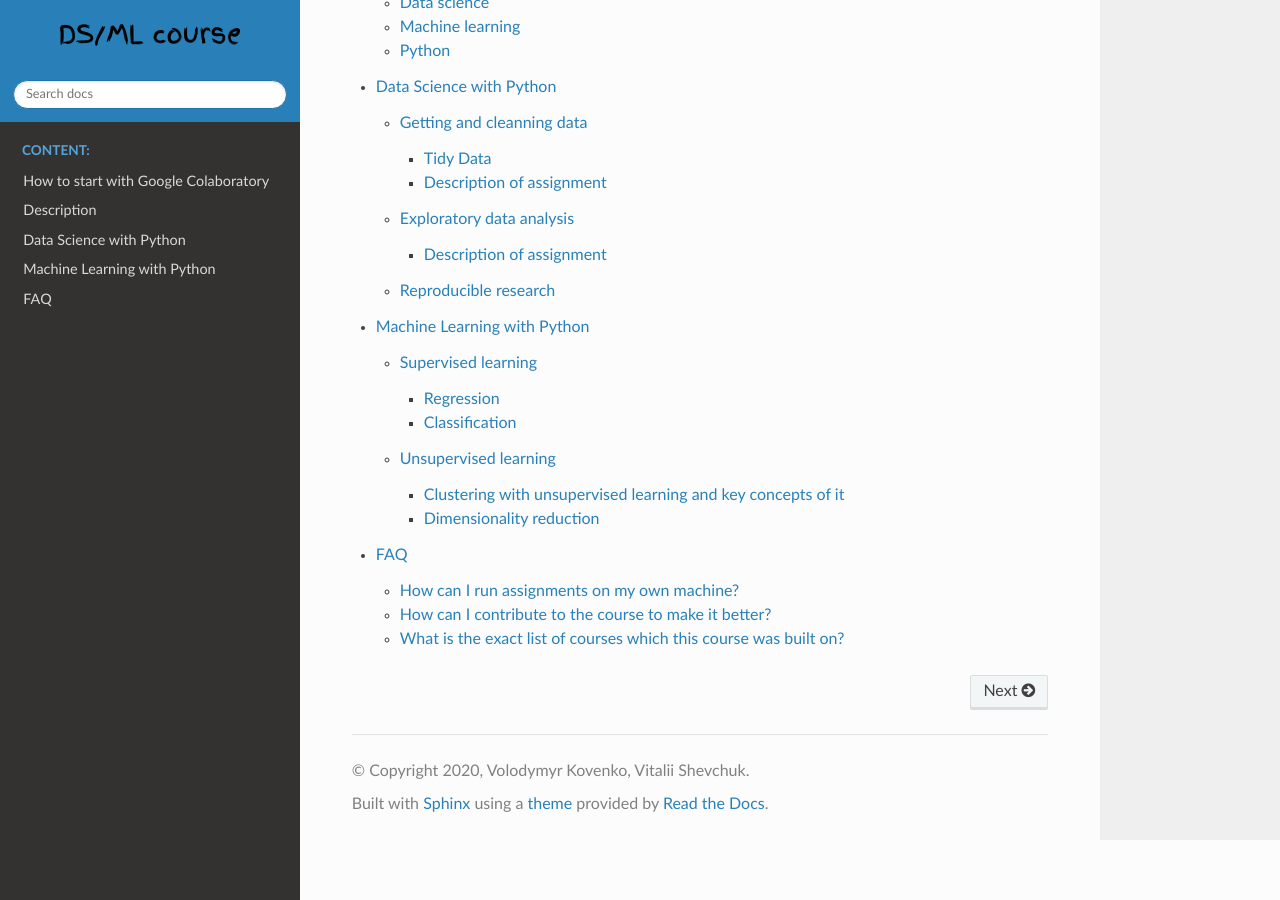
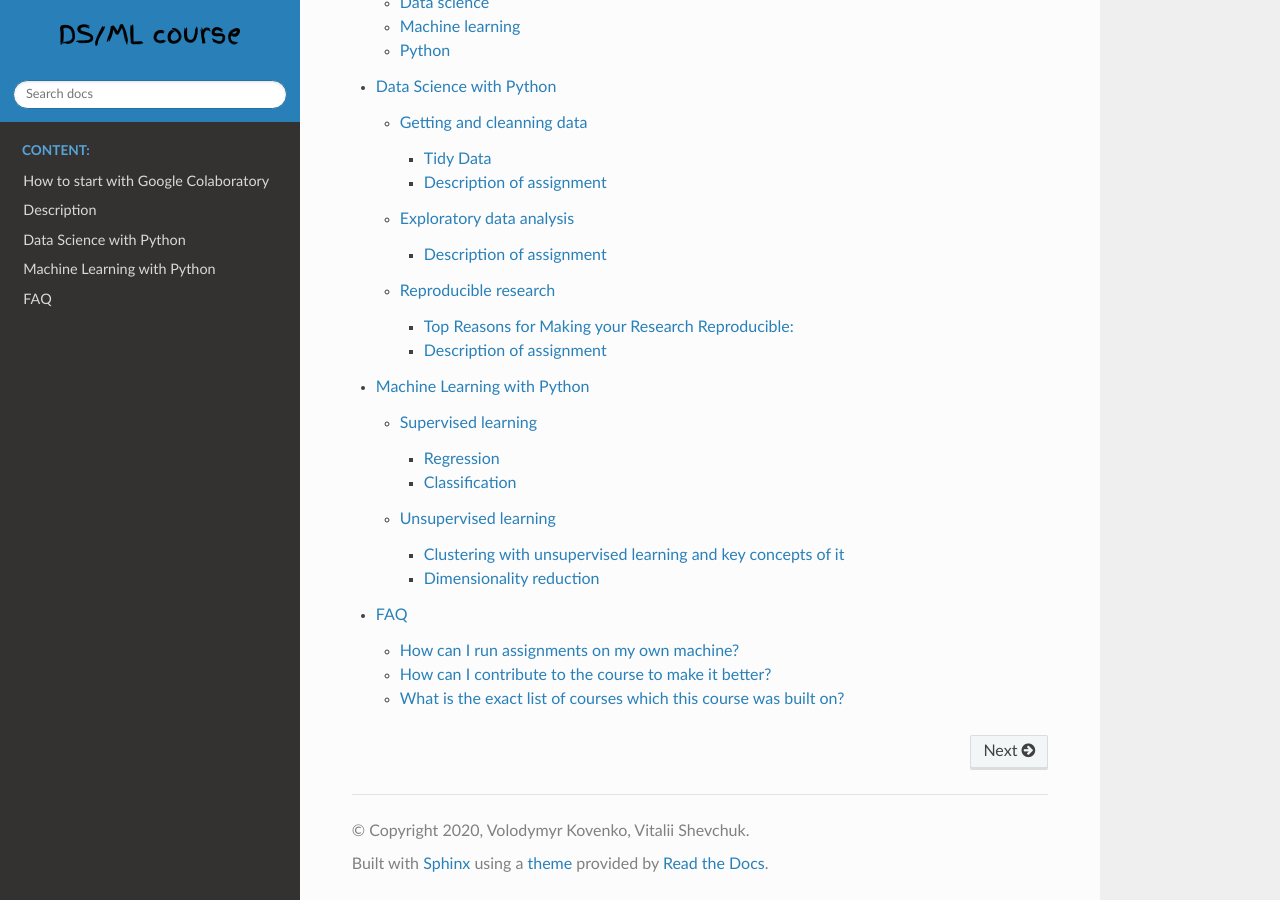
Before and after one commit to HikkaV/DS-ML-Courses, a Sphinx documentation site: the page built from docs/index.rst, in a window 1280 px wide and 900 px high, scrolled down 1772 px. Built offline with Sphinx 7.4.7 and the Read the Docs theme 2.0.0, drawn with Linux system fonts in a browser that asks for light colours; formulas are drawn with MathJax 3; some of the changed lines change nothing that is shown.

Commit message:
ds reproduce v1

```diff
--- a/docs/reproducible_research.rst
+++ b/docs/reproducible_research.rst
@@ -1,4 +1,54 @@
 Reproducible research
 ^^^^^^^^^^^^^^^^^^^^^
 
-.. warning:: This chapter is under creation, we apologize for it. It will be added in a near future, please stay up to date in order not to miss it.
+| We made a lot of work till now. But does it matter for other people if they did not understend what we did and how we did the work?
+
+*"An article about computational science in a scientific publication is not the scholarship itself, it is merely advertising of the scholarship. The actual scholarship is the complete software development environment and the complete set of instructions which generated the figures."* - D. Donoho
+
+| Consider the situation when you did great research regarding crimes in USA, published the article and then get tons of questions from followers regarding your dids. But if one provide data, code, experiment flow and other information that is relevant to one's research sure there will be much less questions.
+
+| Still not convinced?
+
+Top Reasons for Making your Research Reproducible:
+=========================
+
+ * *Ethics – we have a responsibility to show our work to move science forward.*
+ * *Funding requirements – many funding agencies require the storage of data and the steps performed in the analysis as part of the effort to increase rigor and reproducibility.*
+ * *Catch your mistakes – when you generate a reproducible data document, you are more likely to catch mistakes. Also, your documented steps allow you to trace back to where you went wrong.*
+ * *Others can catch mistakes – it is far better that others, like the reviewers for your manuscript or your mentors, find the flaws in your analysis than for them to be buried while countless other students try to repeat your work.*
+ * *Others can learn how to perform the analysis – a reproducible research document can be a powerful teaching tool for future lab members or others around the globe.*
+ * *Better study design – when you write down why you performed a test, you realize the rationale, because ‘that’s how we always do this’ doesn’t quite cut it.*
+ * *Other people who want to do research in the field can really start from the current state of the art, instead of spending months trying to figure out what was exactly done in a certain paper. It is much easier to take up someone else’s work if documented code is also available.*
+ * *It highly simplifies the task of comparing a new method to existing methods. Results can be compared more easily, and one is also sure that the implementation is the correct one.*
+
+Please take a look at few articles that are publicly availiable on `rpubs <https://rpubs.com/>`_. All of them using R as main data processing language, but for now we are interested only in structure of research papers.
+
+ * *`article_1 <https://rpubs.com/karthikchawala/303796>`_*
+ * *`article_1 <https://rpubs.com/Kallibek/459818>`_*
+ * *`article_1 <https://rpubs.com/gcctang1/271126>`_*
+ * *`article_1 <https://www.rpubs.com/michelsone/Research_Project_2>`_*
+
+Listed links are only for educational purposes.
+
+Here is what common in most of shown articles:
+
+ * *Title*
+ * *Initials of the author*
+ * *Introduction/Synopsis*
+ * *Data processing/Environment preparation*
+ * *Results*
+ * *Summary*
+
+Description of assignment
+=========================
+
+Hope one remember data used for previos assignment. Despite the fact that all assignments in this course are following reproducibility rules, but we are going to prepare .pdf article to get better sense of theory in this section. Pdf file prepared from changed notebook of previos section.
+
+
+.. image:: https://colab.research.google.com/assets/colab-badge.svg
+  :target: https://colab.research.google.com/github/HikkaV/DS-ML-Courses/blob/master/assignments/data_science/assignment_2_exploratory_data_analysis/crimes_exploration.ipynb
+  :width: 150
+  :align: right
+  :alt:  Assignment 1
+
+ `Pdf <https://rpubs.com/>`_.
```
